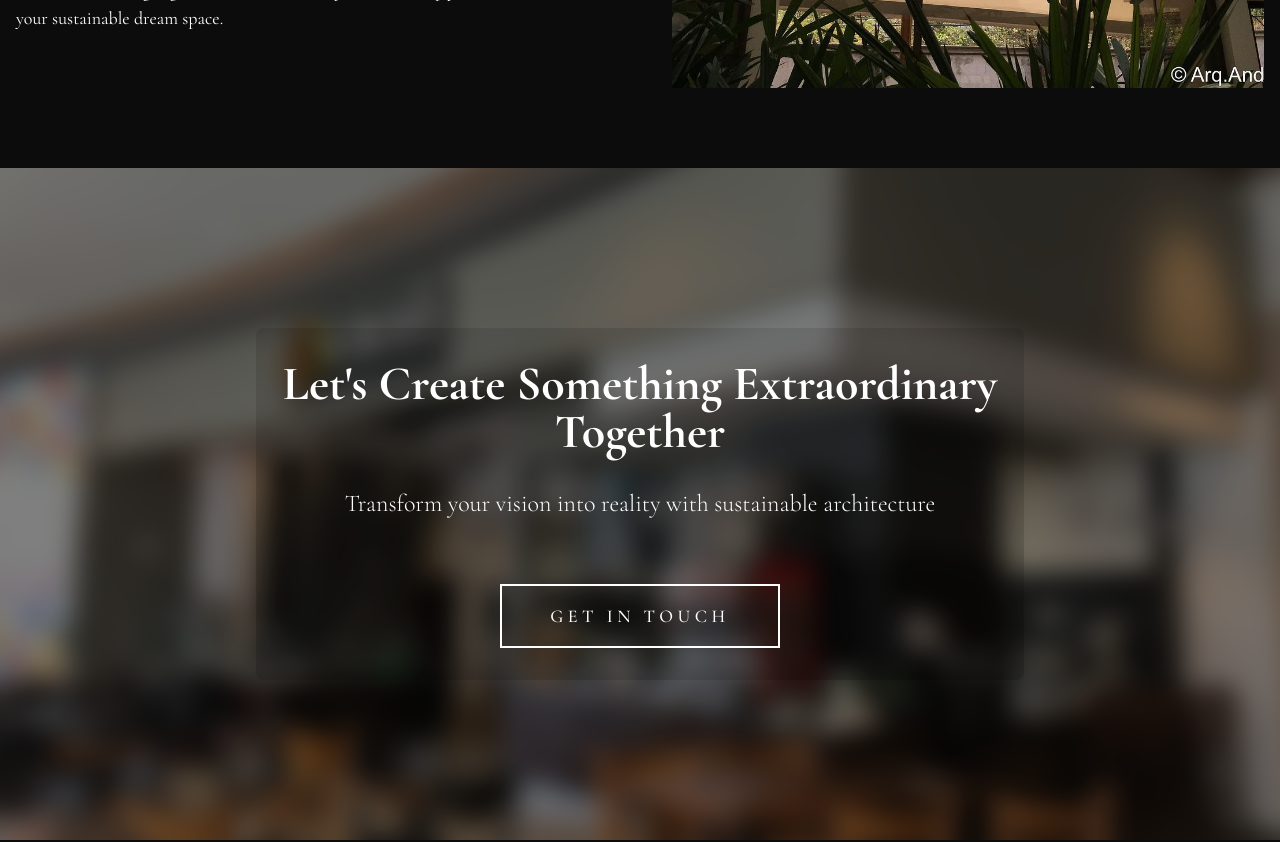
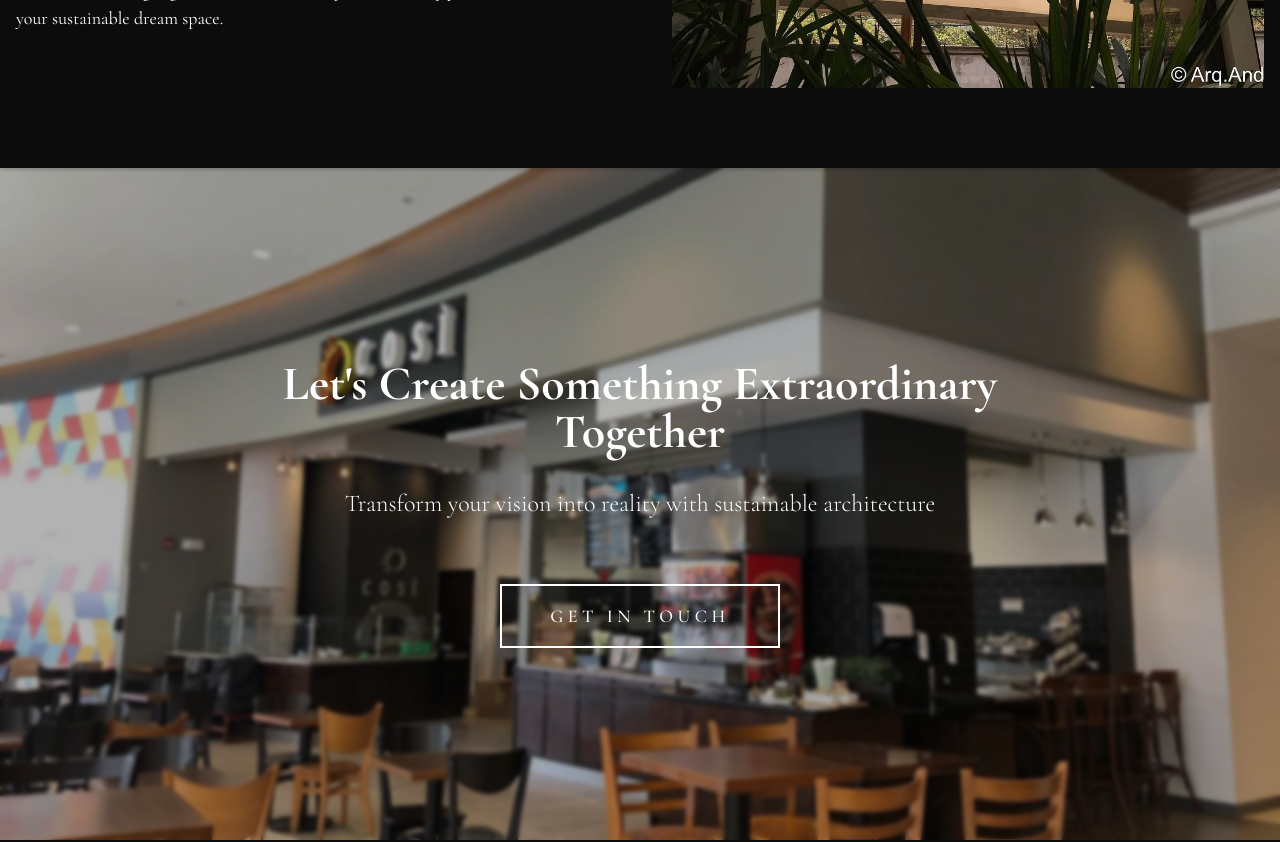
Before and after one commit to botflowlab/AndresCastroWebsite, a React (Vite) app: page /arquitecto in a window 1280 px wide. Shown: the part 1960-2802 px from the top of the page. Built offline with nearby package versions, Linux system fonts and the light colour scheme; a web font is replaced by a local one; what tailwindcss-filters would draw is missing.

Commit message:
Update parallax contact section

```diff
--- a/src/pages/architect/ParallaxContact.jsx
+++ b/src/pages/architect/ParallaxContact.jsx
@@ -4,24 +4,21 @@ import { Link } from 'react-router-dom';
 export default function ParallaxContact() {
   return (
     <section className="relative py-40 overflow-hidden">
-      {/* Background container with blur */}
-      <div className="absolute inset-0">
-        {/* Blurred background image */}
-        <div
-          className="absolute inset-0 bg-fixed bg-center bg-cover bg-no-repeat blur-md scale-110"
-          style={{
-            backgroundImage: 'url(/images/acContact.jpg)',
-            backgroundAttachment: 'fixed',
-            transform: 'scale(1.1)'
-          }}
-        />
-        {/* Overlay */}
-        <div className="absolute inset-0 bg-black/50" />
+      <div
+        className="absolute inset-0 bg-fixed bg-center bg-cover bg-no-repeat"
+        style={{
+          backgroundImage: 'url(/images/acContact.jpg)',
+          backgroundAttachment: 'fixed',
+          willChange: 'transform'
+        }}
+      >
+        {/* Subtle blur and overlay */}
+        <div className="absolute inset-0 backdrop-blur-[2px] bg-black/30" />
       </div>
 
       {/* Content */}
       <div className="relative container mx-auto px-4">
-        <div className="max-w-3xl mx-auto text-center text-white py-8 backdrop-blur-sm bg-black/10 rounded-lg">
+        <div className="max-w-3xl mx-auto text-center text-white py-8">
           <h2 className="text-4xl md:text-5xl font-bold mb-8 font-cormorant leading-tight">
             Let's Create Something Extraordinary Together
           </h2>
```
